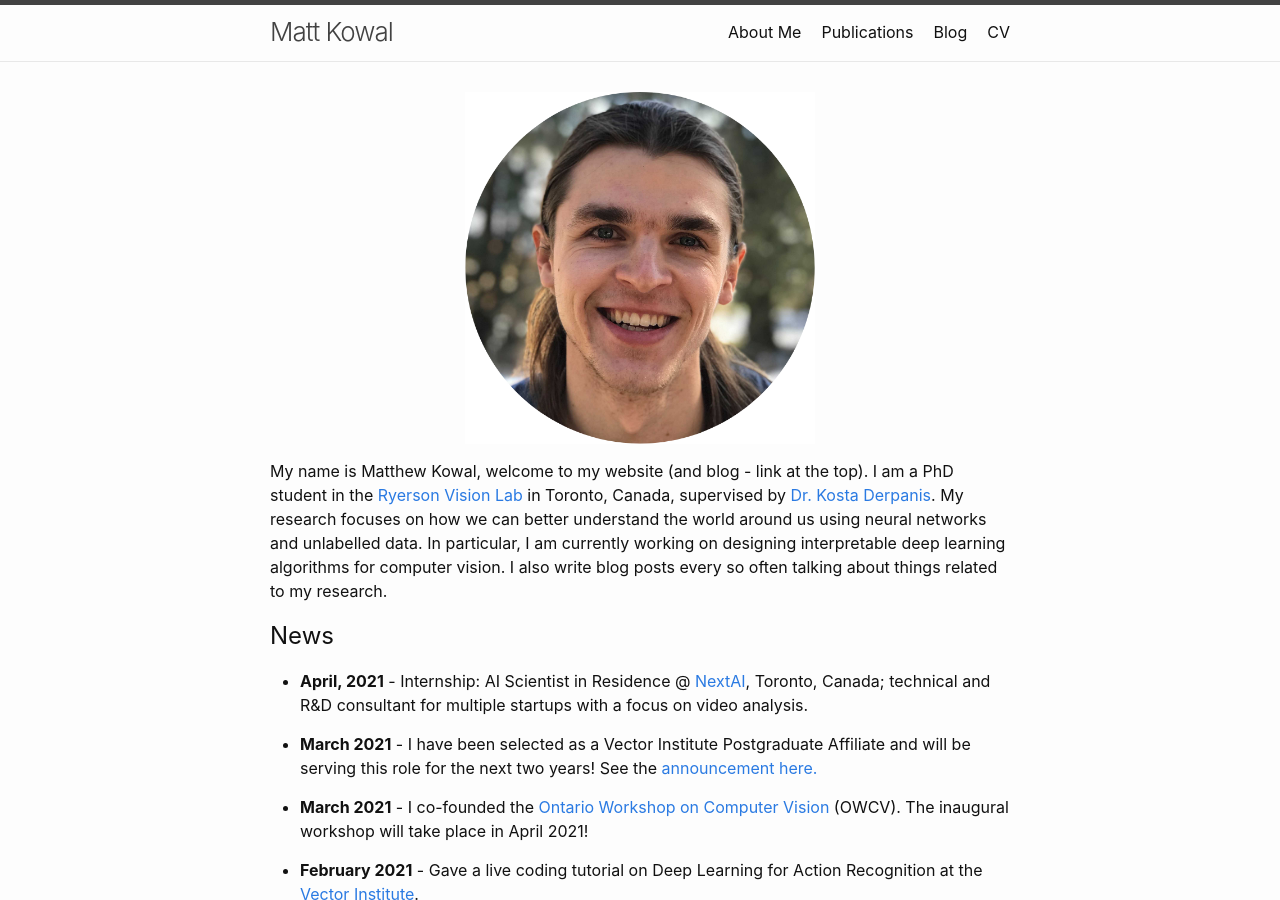
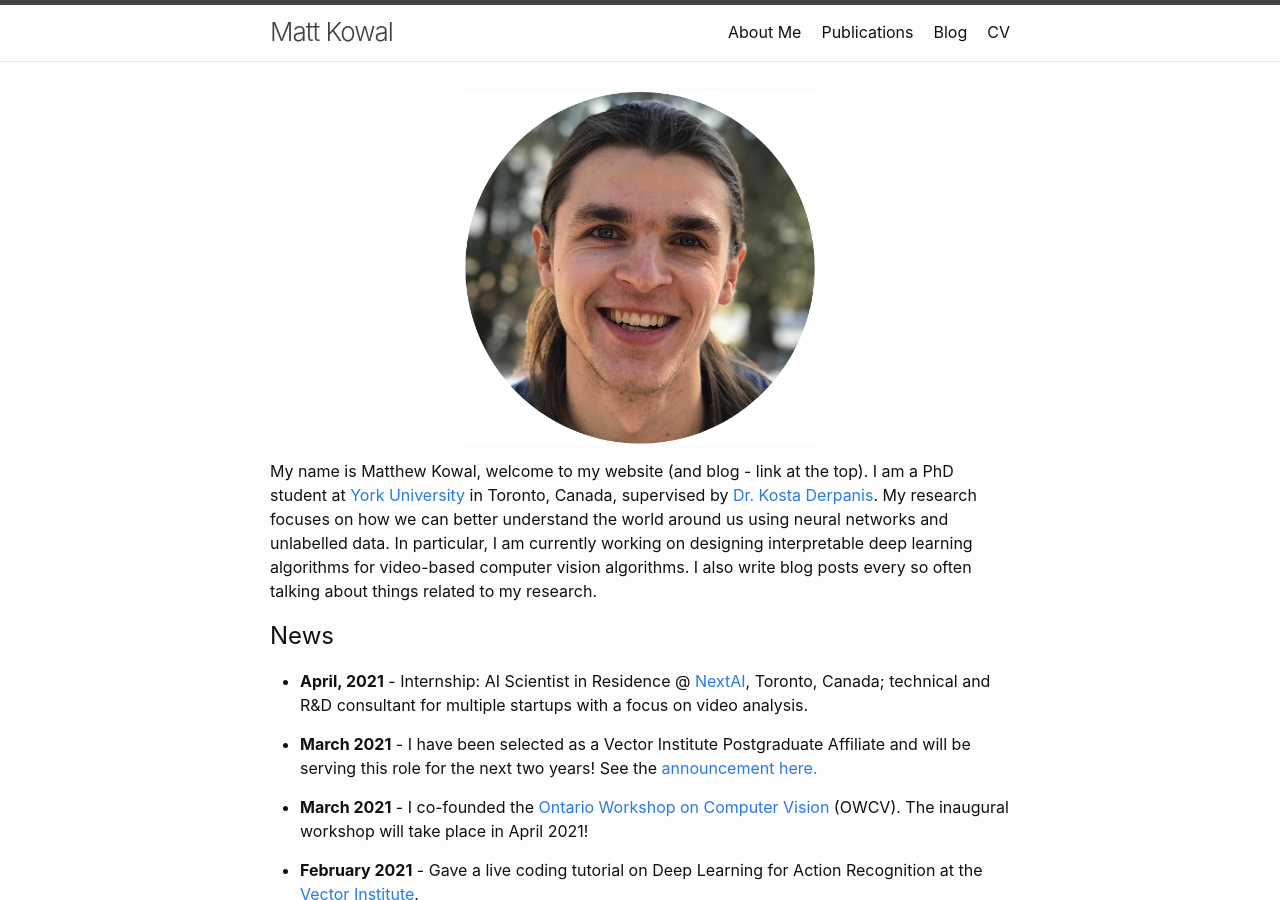
Before and after one commit to MKowal2/MKowal4.github.io, a Jekyll site: the page built from index.md, in a window 1280 px wide and 900 px high. Built offline with Jekyll 4.4.1, drawn with Linux system fonts in a browser that asks for light colours.

Commit message:
Update index.md

```diff
--- a/index.md
+++ b/index.md
@@ -14,7 +14,7 @@ layout: home
 </p>
 
 
-My name is Matthew Kowal, welcome to my website (and blog - link at the top). I am a PhD student in the [Ryerson Vision Lab](https://ryersonvisionlab.github.io/) in Toronto, Canada, supervised by [Dr. Kosta Derpanis](https://cs.ryerson.ca/~kosta/). My research focuses on how we can better understand the world around us using neural networks and unlabelled data. In particular, I am currently working on designing interpretable deep learning algorithms for computer vision. I also write blog posts every so often talking about things related to my research.
+My name is Matthew Kowal, welcome to my website (and blog - link at the top). I am a PhD student at [York University](https://www.yorku.ca/) in Toronto, Canada, supervised by [Dr. Kosta Derpanis](https://cs.ryerson.ca/~kosta/). My research focuses on how we can better understand the world around us using neural networks and unlabelled data. In particular, I am currently working on designing interpretable deep learning algorithms for video-based computer vision algorithms. I also write blog posts every so often talking about things related to my research.
 
 
 ## News
```
